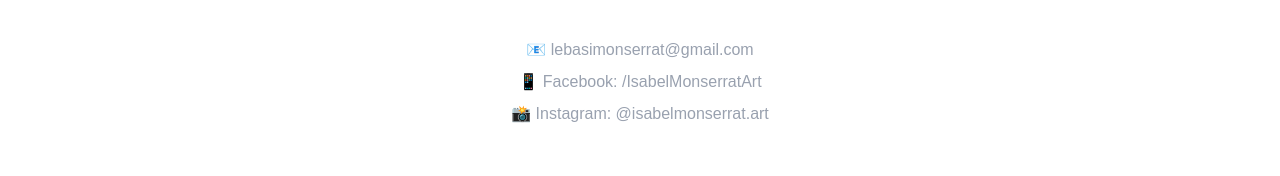
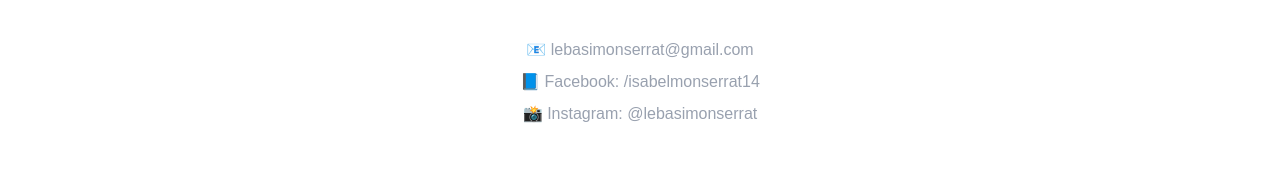
Before and after one commit to emaniebo420/isabel-monserrat-art, a Next.js app: page /contact in a window 1280 px wide. Shown: the part 703-879 px from the top of the page. Built offline with nearby package versions, Linux system fonts and the light colour scheme.

Commit message:
added social media links to all pages

```diff
--- a/app/contact/page.js
+++ b/app/contact/page.js
@@ -93,8 +93,8 @@
 
         <div className="mt-12 text-center text-gray-400 space-y-2">
           <p>📧 lebasimonserrat@gmail.com</p>
-          <p>📱 Facebook: /IsabelMonserratArt</p>
-          <p>📸 Instagram: @isabelmonserrat.art</p>
+          <a href="https://facebook.com/isabelmonserrat14" target="_blank" className="hover:text-rose-500 transition block">📘 Facebook: /isabelmonserrat14</a>
+          <a href="https://instagram.com/lebasimonserrat" target="_blank" className="hover:text-rose-500 transition block">📸 Instagram: @lebasimonserrat</a>
         </div>
       </section>
 
```
